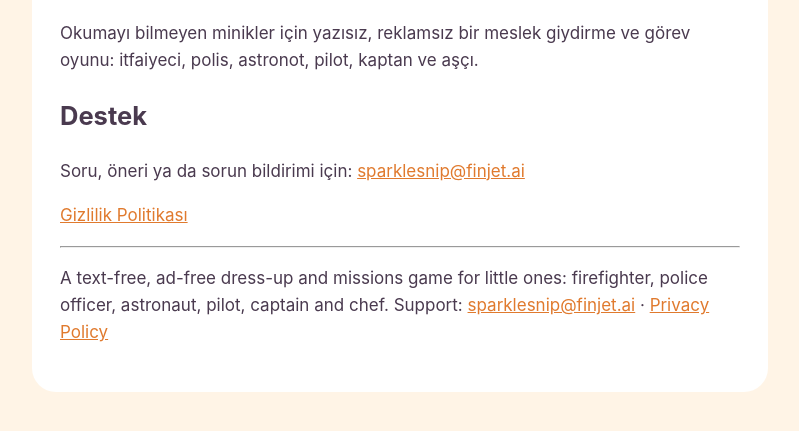
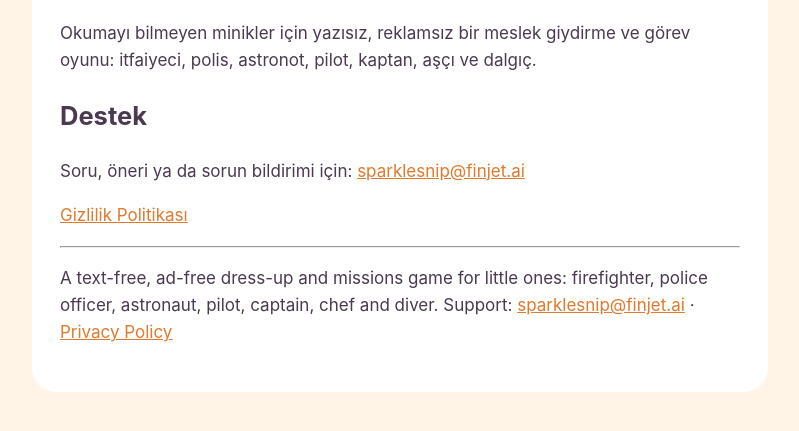
Before and after one commit to canokcelik/sparkle-snip-legal, a plain HTML site: page go/index.html in a window 1280 px wide. Shown: the part 117-548 px from the top of the page, without its empty margins (240-1039 px from the left). Drawn offline with Linux system fonts and the light colour scheme.

Commit message:
Sparkle Go destek sayfası: dalgıç mesleği eklendi

```diff
--- a/go/index.html
+++ b/go/index.html
@@ -14,12 +14,12 @@
 <body>
 <main>
   <h1>Sparkle Snip: Dress Up &amp; Go</h1>
-  <p>Okumayı bilmeyen minikler için yazısız, reklamsız bir meslek giydirme ve görev oyunu: itfaiyeci, polis, astronot, pilot, kaptan ve aşçı.</p>
+  <p>Okumayı bilmeyen minikler için yazısız, reklamsız bir meslek giydirme ve görev oyunu: itfaiyeci, polis, astronot, pilot, kaptan, aşçı ve dalgıç.</p>
   <h2>Destek</h2>
   <p>Soru, öneri ya da sorun bildirimi için: <a href="mailto:sparklesnip@finjet.ai">sparklesnip@finjet.ai</a></p>
   <p><a href="privacy/">Gizlilik Politikası</a></p>
   <hr>
-  <p lang="en">A text-free, ad-free dress-up and missions game for little ones: firefighter, police officer, astronaut, pilot, captain and chef. Support: <a href="mailto:sparklesnip@finjet.ai">sparklesnip@finjet.ai</a> · <a href="privacy/">Privacy Policy</a></p>
+  <p lang="en">A text-free, ad-free dress-up and missions game for little ones: firefighter, police officer, astronaut, pilot, captain, chef and diver. Support: <a href="mailto:sparklesnip@finjet.ai">sparklesnip@finjet.ai</a> · <a href="privacy/">Privacy Policy</a></p>
 </main>
 </body>
 </html>
```
